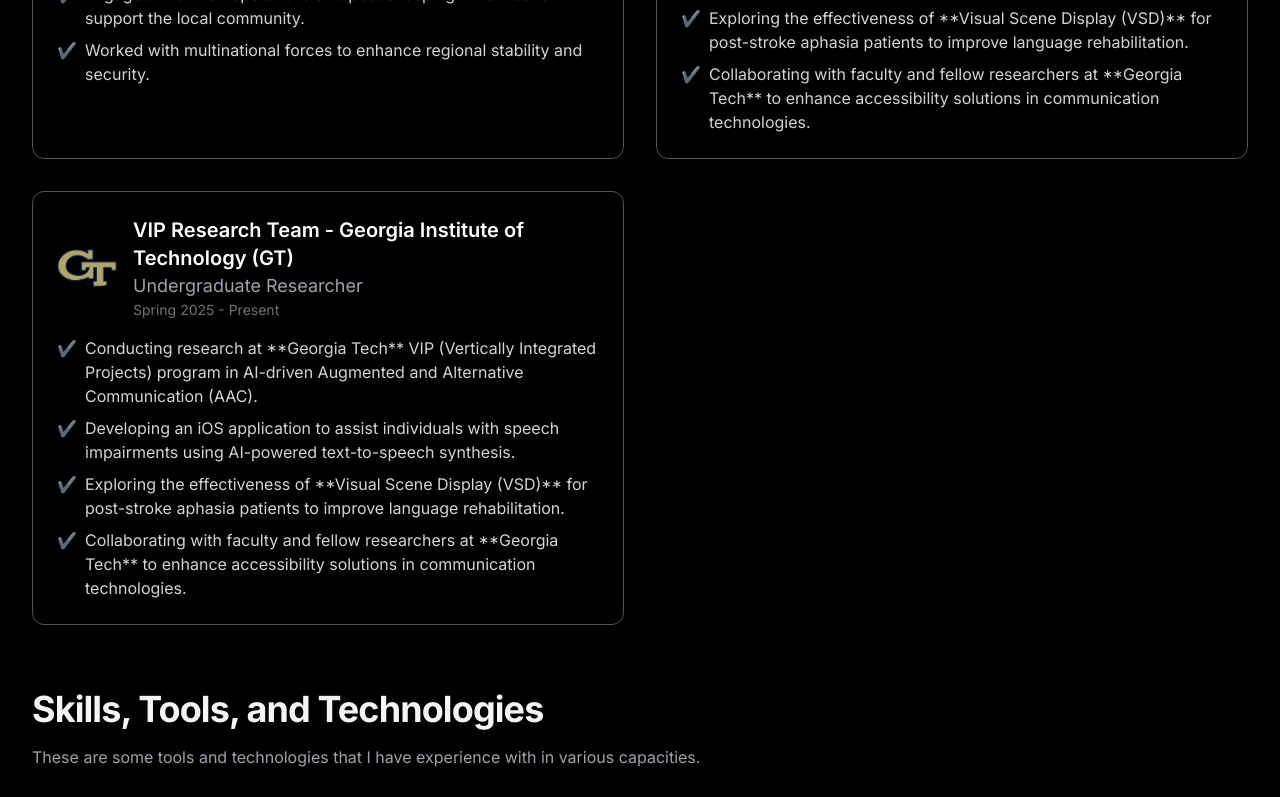
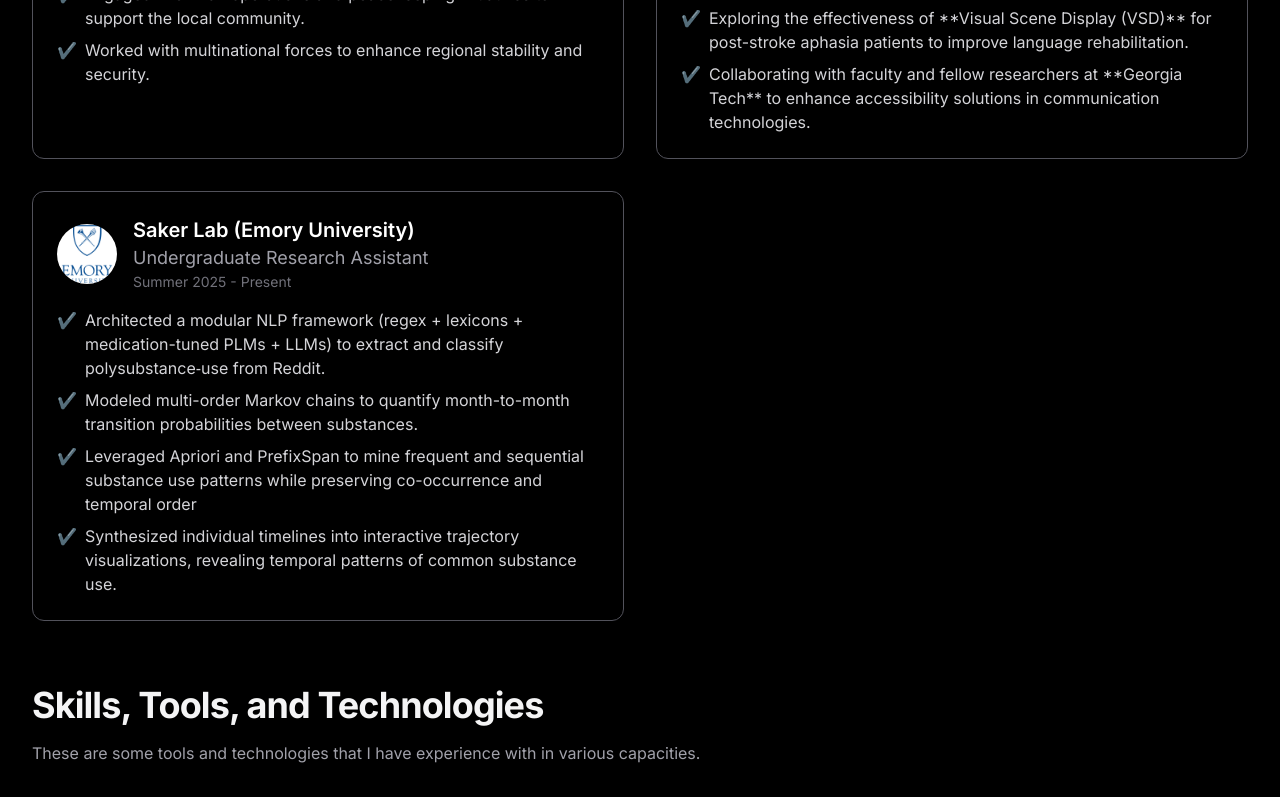
Before and after one commit to OneOfCosmosMostWanted/personal_web, a Next.js app: page /experience in a window 1280 px wide. Shown: the part 612-1409 px from the top of the page. Built offline with nearby package versions, Linux system fonts and the light colour scheme; no server answers; what tailwindcss-debug-screens would draw is missing.

Commit message:
experience updated

```diff
--- a/app/experience/page.tsx
+++ b/app/experience/page.tsx
@@ -29,16 +29,16 @@
     image: "/gt.png",
   },
   {
-    company: "VIP Research Team - Georgia Institute of Technology (GT)",
-    role: "Undergraduate Researcher",
-    date: "Spring 2025 - Present",
+    company: "Saker Lab (Emory University)",
+    role: "Undergraduate Research Assistant",
+    date: "Summer 2025 - Present",
     description: [
-      "Conducting research at **Georgia Tech** VIP (Vertically Integrated Projects) program in AI-driven Augmented and Alternative Communication (AAC).",
-      "Developing an iOS application to assist individuals with speech impairments using AI-powered text-to-speech synthesis.",
-      "Exploring the effectiveness of **Visual Scene Display (VSD)** for post-stroke aphasia patients to improve language rehabilitation.",
-      "Collaborating with faculty and fellow researchers at **Georgia Tech** to enhance accessibility solutions in communication technologies.",
+      "Architected a modular NLP framework (regex + lexicons + medication-tuned PLMs + LLMs) to extract and classify polysubstance‐use from Reddit.",
+      "Modeled multi-order Markov chains to quantify month-to-month transition probabilities between substances.",
+      "Leveraged Apriori and PrefixSpan to mine frequent and sequential substance use patterns while preserving co-occurrence and temporal order",
+      "Synthesized individual timelines into interactive trajectory visualizations, revealing temporal patterns of common substance use.",
     ],
-    image: "/gt.png",
+    image: "/emory.png",
   },
 ];
 
```
Also changed, not shown: public/emory.png (added).
